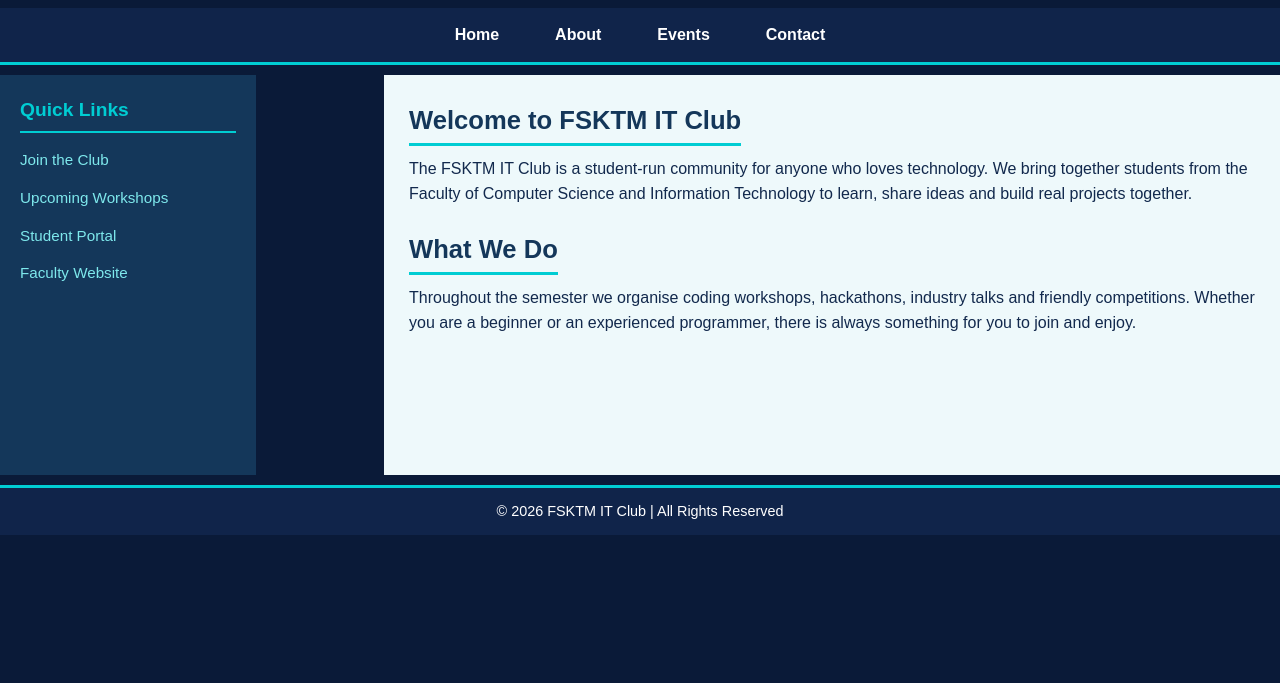
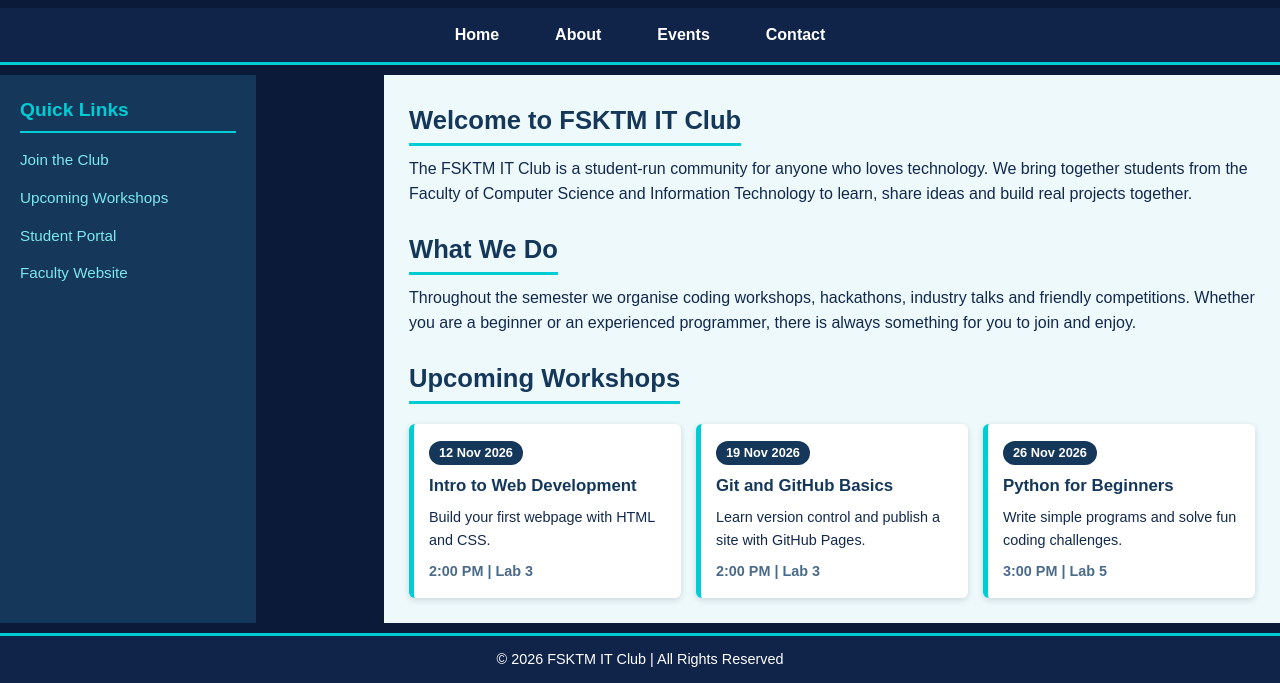
Before and after one commit to natashanadzrin/Lab_4, a plain HTML site: page index.html in a window 1280 px wide. Shown: the part 252-935 px from the top of the page. Before the commit the page ends 800 px from the top, so only its background shows below. Drawn offline with Linux system fonts and the light colour scheme.

Commit message:
new updates to body area

```diff
--- a/index.html
+++ b/index.html
@@ -181,6 +181,51 @@
       text-align: center;
     }
 
+    /* ---------- Upcoming workshops ---------- */
+    .workshop-list {
+      display: flex;
+      flex-wrap: wrap;
+      gap: 15px;
+      margin-top: 10px;
+    }
+
+    .workshop-card {
+      flex: 1 1 180px;               /* wraps to the next line when space runs out */
+      padding: 15px;
+      background-color: #ffffff;
+      border-left: 5px solid var(--cyan);
+      border-radius: 6px;
+      box-shadow: 0 2px 6px rgba(10, 26, 56, 0.15);
+    }
+
+    .workshop-date {
+      display: inline-block;
+      padding: 2px 10px;
+      margin-bottom: 8px;
+      background-color: var(--navy-700);
+      color: #ffffff;
+      font-size: 0.8rem;
+      font-weight: bold;
+      border-radius: 20px;
+    }
+
+    .workshop-card h3 {
+      margin-bottom: 6px;
+      font-size: 1.05rem;
+      color: var(--navy-700);
+    }
+
+    .workshop-card p {
+      margin-bottom: 8px;
+      font-size: 0.9rem;
+    }
+
+    .workshop-card .workshop-meta {
+      margin-bottom: 0;
+      color: #4b6b8a;
+      font-weight: bold;
+    }
+
     /* ---------- Responsive design (media query) ---------- */
     @media (max-width: 768px) {
       .logo {
@@ -267,6 +312,33 @@
           or an experienced programmer, there is always something for you to
           join and enjoy.
         </p>
+
+        <h2 id="workshops">Upcoming Workshops</h2>
+        <div class="workshop-list">
+
+          <div class="workshop-card">
+            <span class="workshop-date">12 Nov 2026</span>
+            <h3>Intro to Web Development</h3>
+            <p>Build your first webpage with HTML and CSS.</p>
+            <p class="workshop-meta">2:00 PM | Lab 3</p>
+          </div>
+
+          <div class="workshop-card">
+            <span class="workshop-date">19 Nov 2026</span>
+            <h3>Git and GitHub Basics</h3>
+            <p>Learn version control and publish a site with GitHub Pages.</p>
+            <p class="workshop-meta">2:00 PM | Lab 3</p>
+          </div>
+
+          <div class="workshop-card">
+            <span class="workshop-date">26 Nov 2026</span>
+            <h3>Python for Beginners</h3>
+            <p>Write simple programs and solve fun coding challenges.</p>
+            <p class="workshop-meta">3:00 PM | Lab 5</p>
+          </div>
+
+        </div>
+
       </div>
 
     </div>
```
